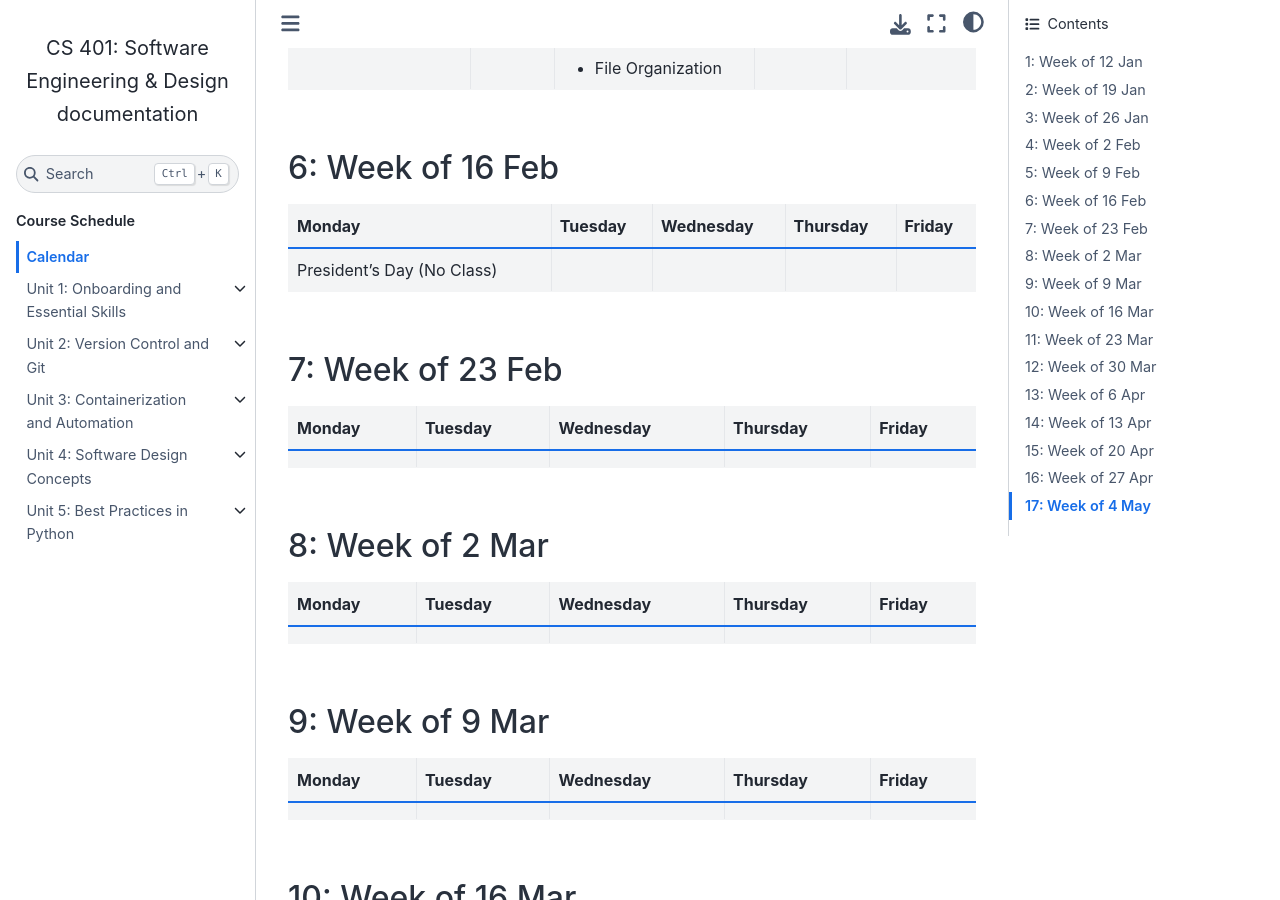
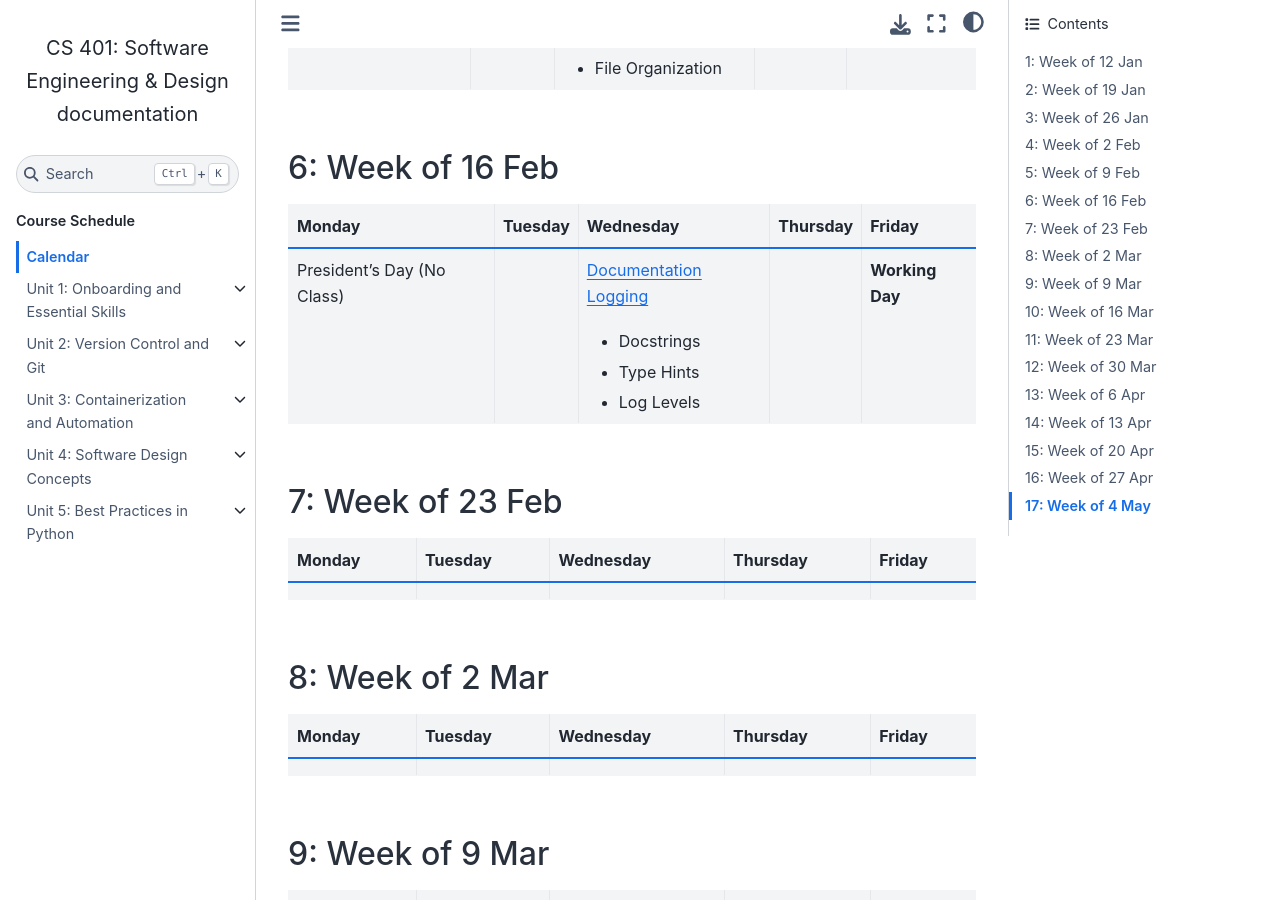
Before and after one commit to andrewsolis/cs401, a Sphinx documentation site: the page built from docs/calendar.rst, in a window 1280 px wide and 900 px high, scrolled down 2213 px. Built offline with Sphinx 7.4.7 and the Sphinx Book theme 1.1.4, drawn with Linux system fonts in a browser that asks for light colours; pages that are not in the unit, such as notebooks, are missing from menus.

Commit message:
update calendar

```diff
--- a/docs/calendar.rst
+++ b/docs/calendar.rst
@@ -89,14 +89,17 @@ Calendar
 +--------------------------------------------------------------------------------------------------------+------------+--------------------------------------------------------------------------------------------------+------------+---------------------------------------------------------------------------------------------------------+
 | Monday                                                                                                 | Tuesday    | Wednesday                                                                                        | Thursday   | Friday                                                                                                  |
 +========================================================================================================+============+==================================================================================================+============+=========================================================================================================+
-| President's Day (No Class)                                                                             |            |                                                                                                  |            |                                                                                                         |
+| President's Day (No Class)                                                                             |            | `Documentation`_                                                                                 |            | **Working Day**                                                                                         |
+|                                                                                                        |            | `Logging`_                                                                                       |            |                                                                                                         |
 |                                                                                                        |            |                                                                                                  |            |                                                                                                         |
-|                                                                                                        |            |                                                                                                  |            |                                                                                                         |
-|                                                                                                        |            |                                                                                                  |            |                                                                                                         |
-|                                                                                                        |            |                                                                                                  |            |                                                                                                         |
-|                                                                                                        |            |                                                                                                  |            |                                                                                                         |
+|                                                                                                        |            | * Docstrings                                                                                     |            |                                                                                                         |
+|                                                                                                        |            | * Type Hints                                                                                     |            |                                                                                                         |
+|                                                                                                        |            | * Log Levels                                                                                     |            |                                                                                                         |
 |                                                                                                        |            |                                                                                                  |            |                                                                                                         |
 +--------------------------------------------------------------------------------------------------------+------------+--------------------------------------------------------------------------------------------------+------------+---------------------------------------------------------------------------------------------------------+
+
+.. _Documentation: https://cs401.readthedocs.io/en/latest/unit05/documentation.html
+.. _Logging: https://cs401.readthedocs.io/en/latest/unit05/logging.html
 
 7: Week of 23 Feb
 -----------------
```
